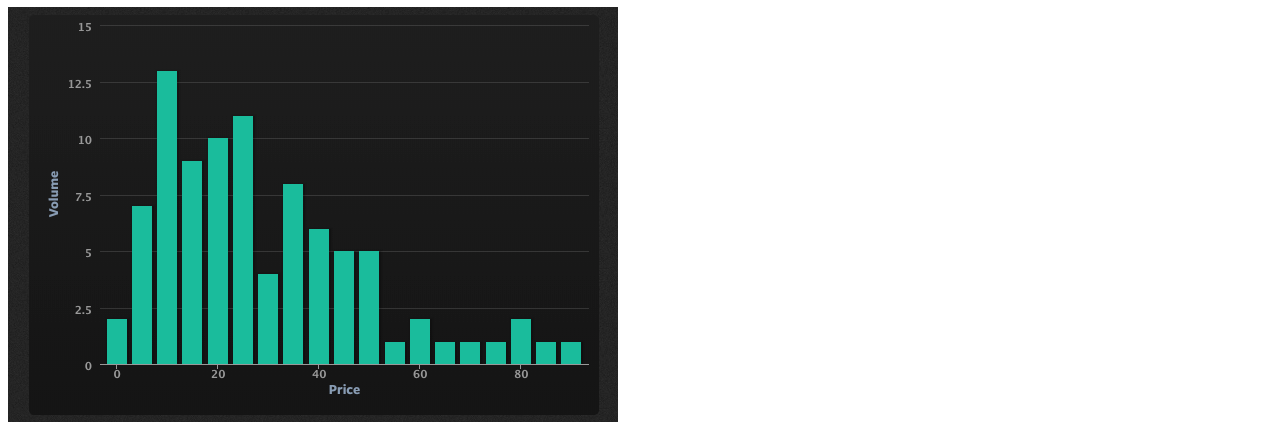
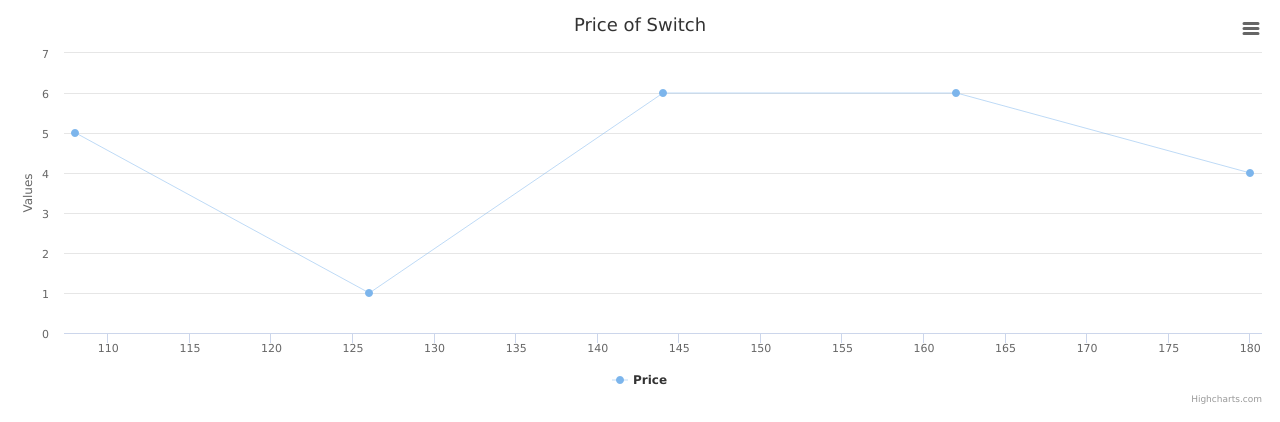
Before and after one commit to sherlyc/priceGeek, a website: page src/client/index.html in a window 1280 px wide. Shown: the part 99-521 px from the top of the page. Drawn offline with nearby package versions, Linux system fonts and the light colour scheme.

Commit message:
add dynamic charts

```diff
--- a/src/client/index.html
+++ b/src/client/index.html
@@ -1,6 +1,9 @@
 <html>
     <head>
         <title>Price of Switch - PriceGeek</title>
+        <script src="https://code.highcharts.com/highcharts.js"></script>
+        <script src="https://code.highcharts.com/modules/boost.js"></script>
+        <script src="https://code.highcharts.com/modules/exporting.js"></script>
         <script src="main.js"></script>
     </head>
     <body class="content">
--- a/src/client/main.js
+++ b/src/client/main.js
@@ -8,21 +8,37 @@ function receiveProducts(products) {
     var productsContainer = document.getElementById("products");
     products.forEach(function(product){
         productsContainer.append(getProductHtml(product));
+        plotChart(product);
     })
 }
 
 function getProductHtml(product) {
     var productDiv = document.createElement("div");
     var price = document.createElement("h1");
-    var imageWrapper = document.createElement("div");
-    var image = document.createElement("img");
+    var chart = document.createElement("div");
+    chart.id = product.name;
 
-    image.src = product.image;
     price.innerText = "Price of " + product.name + " is about $"+ product.price;
 
-    imageWrapper.append(image);
     productDiv.append(price);
-    productDiv.append(imageWrapper);
+    productDiv.append(chart);
 
     return productDiv;
 }
+
+function plotChart(product) {
+    Highcharts.chart(product.name, {
+        title: {
+            text: 'Price of '+ product.name
+        },
+
+        tooltip: {
+            valueDecimals: 2
+        },
+        series: [{
+            data: product.chart,
+            lineWidth: 0.5,
+            name: 'Price'
+        }]
+    });
+}
--- a/src/client/products.json
+++ b/src/client/products.json
@@ -2,11 +2,13 @@
   {
     "name": "Switch",
     "price": "23.20",
-    "image": "images/switchChart.png"
+    "image": "images/switchChart.png",
+    "chart": [ [108, 5], [126, 1], [144, 6], [162, 6], [180, 4] ]
   },
   {
     "name": "Ipad Mini",
     "price": "189.99",
-    "image": "images/ipadMini.png"
+    "image": "images/ipadMini.png",
+    "chart": [ [108, 5], [126, 1], [144, 6], [162, 6], [180, 4] ]
   }
 ]
```
